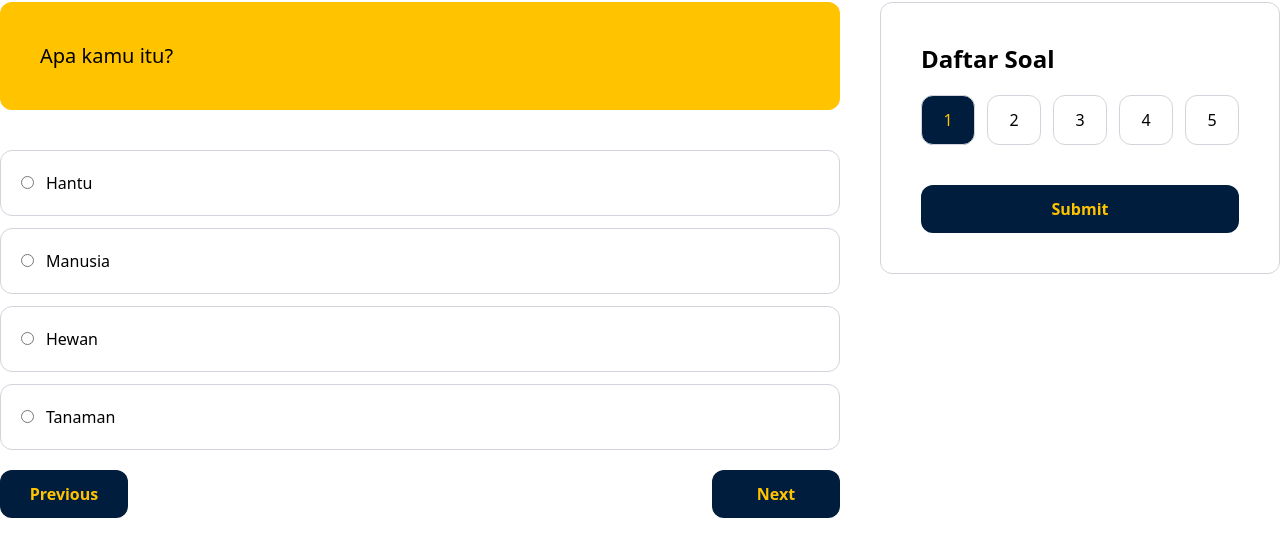
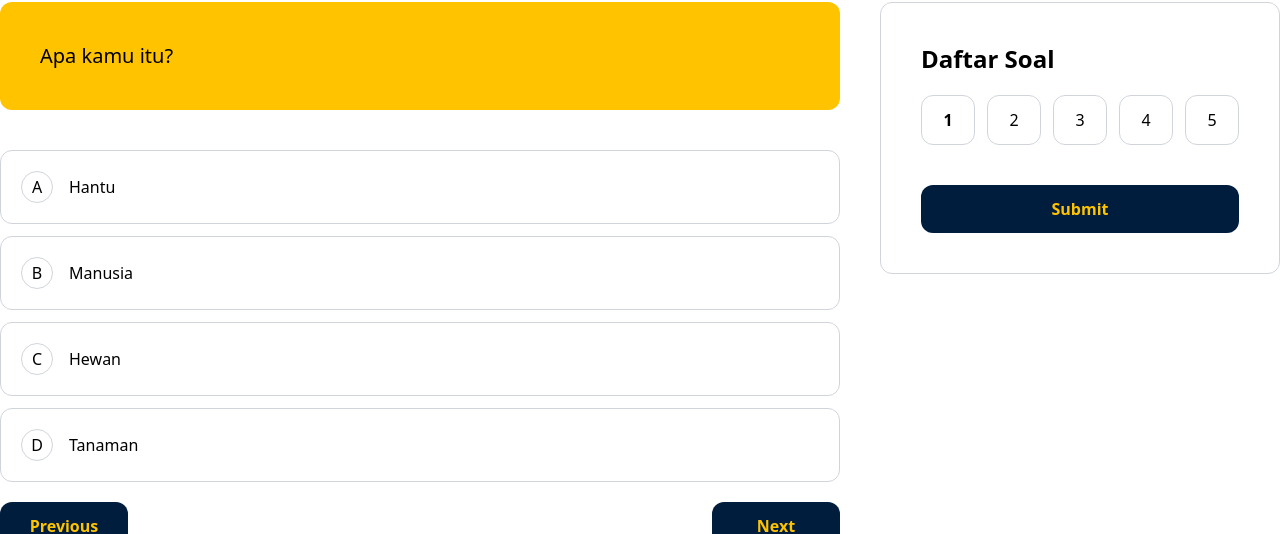
Before and after one commit to abelannta/einstein-tryout, a Next.js app: page /tryout in a window 1280 px wide. Shown: the part 226-760 px from the top of the page. Built offline with nearby package versions, Linux system fonts and the light colour scheme.

Commit message:
feat: storing jawaban done

```diff
--- a/src/modules/tryout/components/listNomor.tsx
+++ b/src/modules/tryout/components/listNomor.tsx
@@ -1,11 +1,14 @@
+import { JawabanStateProps } from "..";
+
 interface listNomorProps {
   length: number;
   currentPage: number;
   setCurrentPage: (e: any) => void;
+  jawaban: JawabanStateProps[];
 }
 
 export const ListNomor = (props: listNomorProps) => {
-  const { length, currentPage, setCurrentPage } = props;
+  const { length, currentPage, setCurrentPage, jawaban } = props;
 
   const handleNumberClick = (e: number) => {
     setCurrentPage(e);
@@ -18,8 +21,8 @@ export const ListNomor = (props: listNomorProps) => {
         <button
           key={i}
           className={`border border-gray-300 flex justify-center items-center p-3 rounded-xl ${
-            i === currentPage ? `bg-background text-bold` : ""
-          }`}
+            i === currentPage ? `border-background font-bold` : ""
+          } ${jawaban[i]?.jawabanId != "" ? "bg-background text-bold" : ""}`}
           onClick={() => handleNumberClick(i)}
         >
           {i + 1}
--- a/src/modules/tryout/components/pertanyaan.tsx
+++ b/src/modules/tryout/components/pertanyaan.tsx
@@ -1,44 +1,48 @@
-import { useState } from "react";
+import { JawabanStateProps } from "..";
 
 interface PertanyaanProps {
   soal: any;
   setSoal: (e: any) => void;
   currentPage: number;
   children: any;
-}
-
-interface JawabanStateProps {
-  soalId: string;
-  jawabanId: string;
+  jawaban: JawabanStateProps[];
+  storingJawaban: (index: number, e: any) => void;
 }
 
 export const Pertanyaan = (props: PertanyaanProps) => {
-  const { soal, setSoal, currentPage, children } = props;
-  const [jawaban, setJawaban] = useState<JawabanStateProps[]>();
-
-  const handleChange = (e: any) => {
-    console.log(e.target.value);
-  };
+  const { soal, setSoal, currentPage, children, storingJawaban, jawaban } =
+    props;
 
   return (
     <div>
       <div className="bg-bold p-10 rounded-xl mb-10">
         <p className="text-xl">{soal[currentPage].pertanyaan}</p>
       </div>
-      <form onChange={handleChange} className="mb-5">
+      <div className="mb-5">
         {soal[currentPage].jawaban.map((item: any, idx: number) => (
-          <div key={idx} className="border border-gray-300 p-5 mb-3 rounded-xl">
-            <input
-              type="radio"
-              id={item.id}
-              name="jawaban"
-              className="mr-3"
-              value={item.value}
-            />
-            <label htmlFor={item.id}>{item.value}</label>
-          </div>
+          <button
+            key={idx}
+            onClick={(e) => storingJawaban(currentPage, e)}
+            value={item.value}
+            className={`flex items-center border border-gray-300 p-5 mb-3 rounded-xl w-full ${
+              jawaban[currentPage]?.jawabanId === item.value
+                ? "border-background"
+                : ""
+            }`}
+          >
+            <div
+              className={`flex justify-center items-center border border-gray-300 rounded-full w-8 aspect-square ${
+                jawaban[currentPage]?.jawabanId === item.value
+                  ? "bg-background text-bold"
+                  : ""
+              }`}
+            >
+              {idx === 0 ? "A" : idx === 1 ? "B" : idx === 2 ? "C" : "D"}
+            </div>
+            <div className="ml-4">{item.value}</div>
+          </button>
         ))}
-      </form>
+      </div>
       {children}
     </div>
   );
--- a/src/modules/tryout/index.tsx
+++ b/src/modules/tryout/index.tsx
@@ -3,6 +3,11 @@ import { Basepage } from "../basePage";
 import { ListNomor } from "./components/listNomor";
 import { Navigation } from "./components/navigation";
 import { Pertanyaan } from "./components/pertanyaan";
+
+export interface JawabanStateProps {
+  soalId: string;
+  jawabanId: string;
+}
 
 const soalDummy = [
   {
@@ -120,7 +125,7 @@ const soalDummy = [
 export const Tryout = () => {
   const [soal, setSoal] = useState(soalDummy);
   const [currentPage, setCurrentPage] = useState<number>(0);
-  const [jawaban, setJawaban] = useState<any[]>([]);
+  const [jawaban, setJawaban] = useState<JawabanStateProps[]>([]);
 
   const loopingStateJawaban = (length: number) => {
     let jawabanArr = [];
@@ -135,10 +140,12 @@ export const Tryout = () => {
     setJawaban(jawabanArr);
   };
 
-  const storingJawaban = (index: number, jawabanId: string) => {
+  const storingJawaban = (index: number, e: any) => {
+    const value = e.target.value;
+
     setJawaban((prev) => {
       const newArr = prev.slice();
-      newArr[index].jawabanId = jawabanId;
+      newArr[index].jawabanId = value;
 
       return newArr;
     });
@@ -165,6 +172,8 @@ export const Tryout = () => {
                   soal={soal}
                   setSoal={setSoal}
                   currentPage={currentPage}
+                  storingJawaban={storingJawaban}
+                  jawaban={jawaban}
                 >
                   <Navigation
                     currentPage={currentPage}
@@ -178,6 +187,7 @@ export const Tryout = () => {
                   length={soal.length}
                   currentPage={currentPage}
                   setCurrentPage={setCurrentPage}
+                  jawaban={jawaban}
                 />
               </div>
             </div>
```
